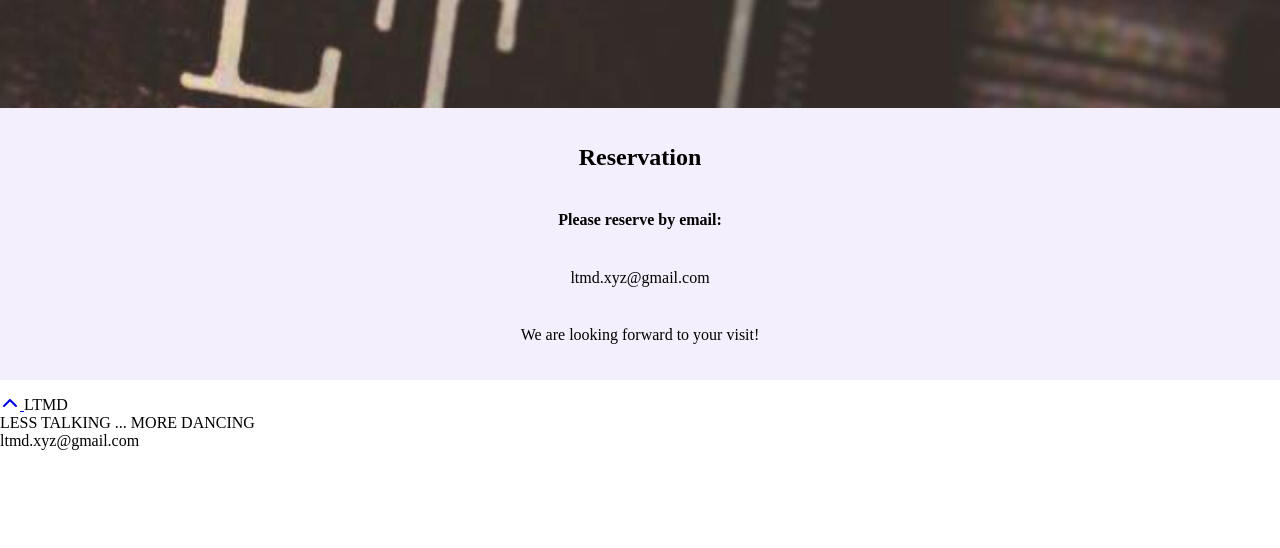
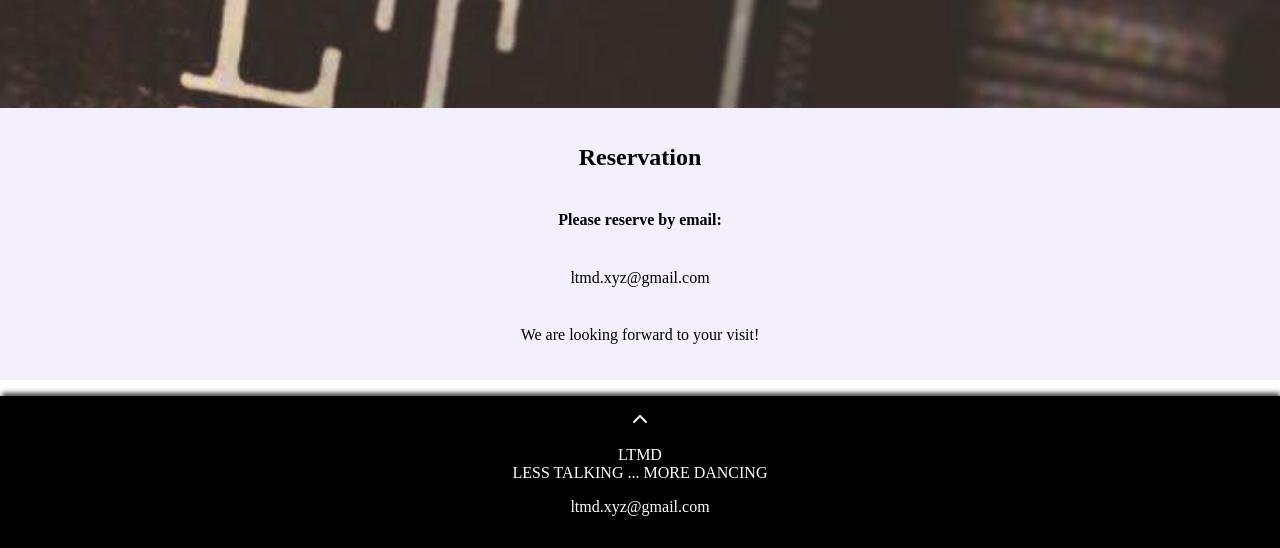
Before and after one commit to codehub15/LTMD, a website: page index.html in a window 1280 px wide. Shown: the part 3032-3580 px from the top of the page. Before the commit the page ends 3482 px from the top, so only its background shows below. Drawn offline with Linux system fonts and the light colour scheme.

Commit message:
add style for footer

```diff
--- a/stylesheets/scss/style.scss
+++ b/stylesheets/scss/style.scss
@@ -306,3 +306,36 @@ main {
     }
 
 }
+
+// footer ===================================
+footer {
+    @include flex-box-column;
+    justify-content: space-between;
+    align-items: center;
+    padding: 1rem;
+    color: #fff;
+    background-color: #000;
+    box-shadow: 1px -4px 5px -1px rgba(0,0,0,0.75);
+
+    ul {
+        margin-bottom: 2rem;
+        list-style-type: none;
+
+        h3 {
+            text-align: center;
+            padding: 1rem 0.5rem 0.5rem;
+        }
+    }
+
+    a {
+        color: #fff;
+    }
+
+    #to-top-icon {
+        margin-bottom: 1rem;
+    }
+
+    .mail {
+        margin: 1rem 0rem;
+    }
+}
```
Also changed, not shown: style.css, 1 other file.
